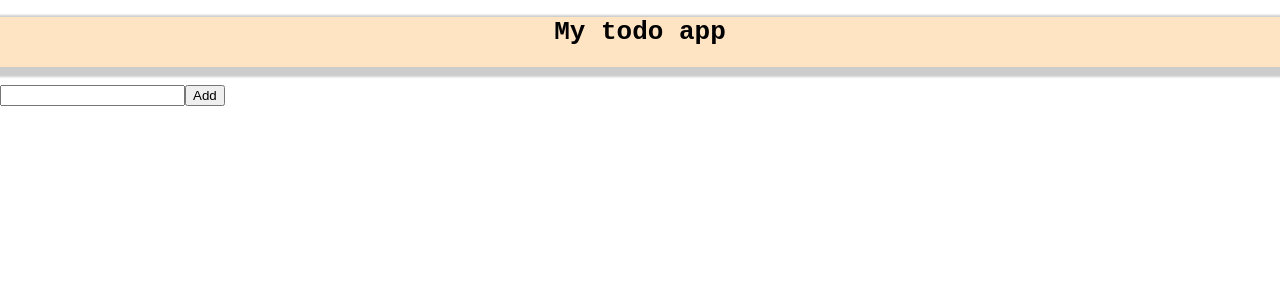
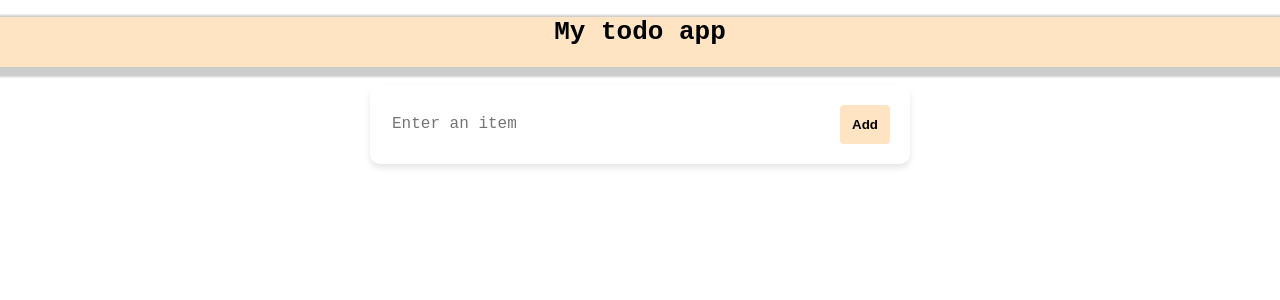
Before and after one commit to roxen-creator/todoapp, a React (Vite) app: page / in a window 1280 px wide. Shown: the top 300 px of the page. Built offline with nearby package versions, Linux system fonts and the light colour scheme.

Commit message:
css added

```diff
--- a/src/components/Form.jsx
+++ b/src/components/Form.jsx
@@ -1,3 +1,4 @@
+import styles from "./form.module.css";
 import { useState } from "react";
 export default function form({ setTodos, todos }) {
   const [todo, setTodo] = useState("");
@@ -8,13 +9,20 @@
     setTodo("");
   }
   return (
-    <form onSubmit={todoHandle}>
-      <input
-        type="text"
-        value={todo}
-        onChange={(e) => setTodo(e.target.value)}
-      />
-      <button type="submit">Add</button>
+    <form className={styles.todoform} onSubmit={todoHandle}>
+      <div className={styles.inputcontainer}>
+        {" "}
+        <input
+          placeholder="Enter an item"
+          className={styles.moderninput}
+          type="text"
+          value={todo}
+          onChange={(e) => setTodo(e.target.value)}
+        />
+        <button className={styles.modernbutton} type="submit">
+          Add
+        </button>
+      </div>
     </form>
   );
 }
--- a/src/components/ListTodo.jsx
+++ b/src/components/ListTodo.jsx
@@ -1,8 +1,8 @@
 import TodoItems from "./TodoItems";
-export default function ListTodo({ todos }) {
+export default function ListTodo({todos}) {
   return (
     <div>
-      {" "}
+
       {todos.map((items) => (
         <TodoItems key={items} items={items} />
       ))}
--- a/src/components/Todo.jsx
+++ b/src/components/Todo.jsx
@@ -4,9 +4,9 @@
 export default function Todo() {
   const [todos, setTodos] = useState([]);
   return (
-    <>
+    <div>
       <Form todos={todos} setTodos={setTodos} />
       <ListTodo todos={todos} />
-    </>
+    </div>
   );
 }
--- /dev/null
+++ b/src/components/form.module.css
@@ -0,0 +1,34 @@
+.todoform {
+  background-color: white;
+  width: 500px;
+  padding: 20px;
+  margin: 0 auto;
+  margin-top: 10px;
+  border-radius: 10px;
+  box-shadow: 0 4px 6px rgb(0, 0, 0, 0.1);
+}
+.moderninput {
+  border: none;
+  width: 100%;
+  display: block;
+  font-size: 16px;
+  color: black;
+  font-family: monospace;
+}
+.moderninput:focus {
+  outline: none;
+}
+
+.modernbutton {
+  display: inline-block;
+  border: none;
+  border-radius: 4px;
+  padding: 12px;
+  background-color: bisque;
+  cursor: pointer;
+  font-weight: bold;
+}
+
+.inputcontainer {
+  display: flex;
+}
```
